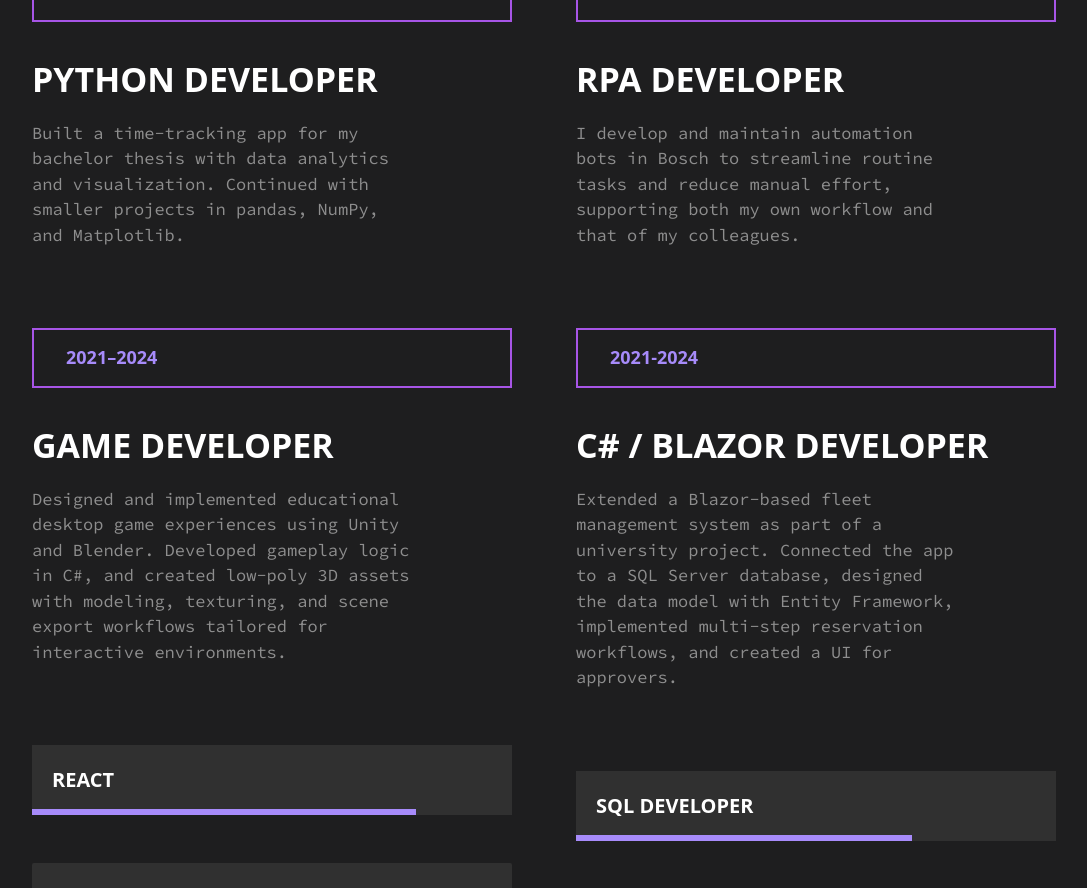
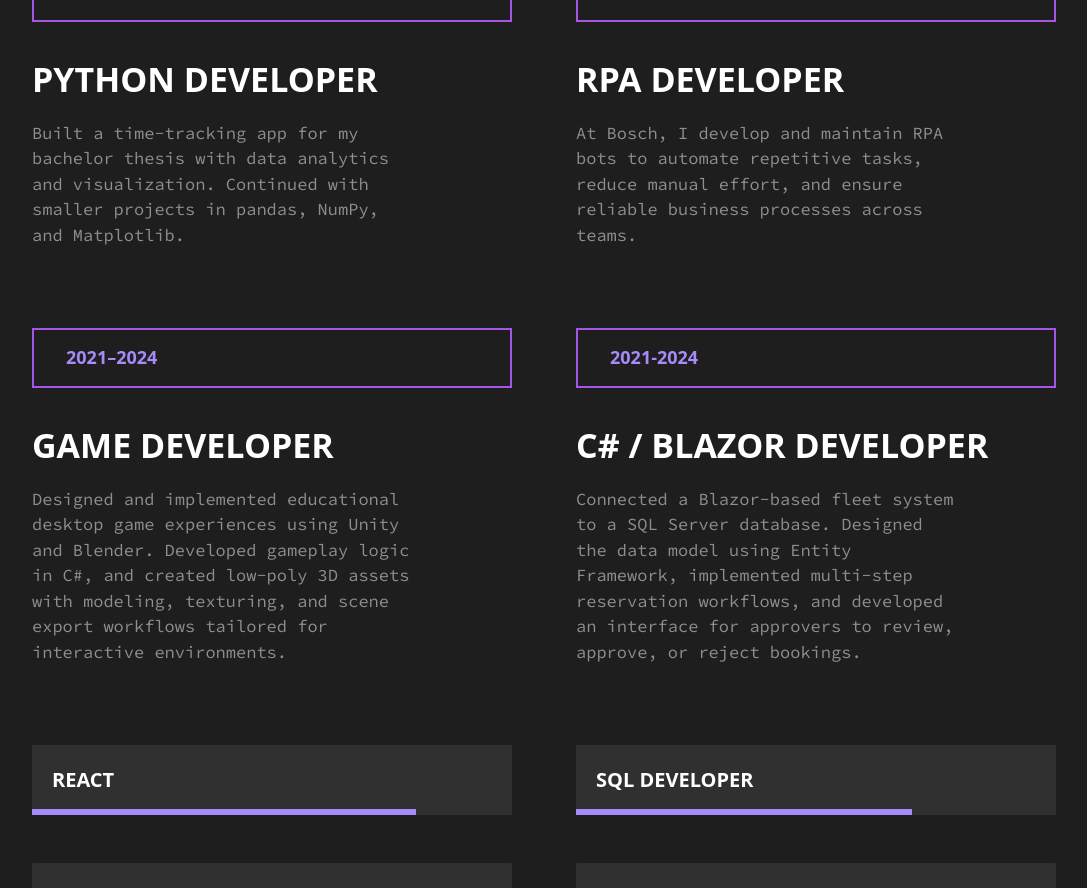
Before and after one commit to eycis/portfolio, a Next.js app: page / in a window 1280 px wide. Shown: the part 2284-3172 px from the top of the page, without its empty margins (96-1183 px from the left). Built offline with nearby package versions, Linux system fonts and the light colour scheme.

Commit message:
text style edit

```diff
--- a/components/SkillItem.tsx
+++ b/components/SkillItem.tsx
@@ -9,14 +9,14 @@ interface Props{
 
 const SkillItem = ({title, year, text} : Props) => {
   return (
-    <div className='mb-[4rem] md:mb-[2rem]'>
+    <div className='mb-[4rem] md:mb-[2rem] h-full flex flex-col justify-between'>
         <h1 className='px-[2rem] text: text-violet-400 py-[0.9rem] font-bold text-[18px] border-[2px] border-[#a755e6]'>
             {year}
         </h1>
         <h1 className='mt-[2rem] uppercase font-semibold mb-[1rem] text-[20px] sm:text-[25px] md:text-[34px] text-white'>
             {title}
         </h1>
-        <p className='text-[#aaaaaa] w-[80%] text-[17px] opacity-80 font-mono '>
+        <p className='text-[#aaaaaa] w-[80%] text-[17px] opacity-80 font-mono flex-grow'>
             {text}
         </p>
     </div>
--- a/components/Skills.tsx
+++ b/components/Skills.tsx
@@ -8,7 +8,7 @@ function Skills() {
       <h1 className="heading">Education & Skills</h1>
       <div className="w-[90%] md:w-[80%] mx-auto pt-[5rem] md:pt-[8rem] grid grid-cols-1 md:grid-cols-2 gap-[4rem] items-start">
 
-        <div className="flex flex-col space-y-[5rem]">
+        <div className="flex flex-col space-y-[5rem] h-full">
           <SkillItem
             title="React Developer"
             year="2024"
@@ -43,12 +43,12 @@ function Skills() {
           <SkillItem
             title="RPA Developer"
             year="2024"
-            text="I develop and maintain automation bots in Bosch to streamline routine tasks and reduce manual effort, supporting both my own workflow and that of my colleagues."
-          />
+            text="At Bosch, I develop and maintain RPA bots to automate repetitive tasks, reduce manual effort, and ensure reliable business processes across teams."
+            />
           <SkillItem
             title="C# / Blazor Developer"
             year="2021-2024"
-            text="Extended a Blazor-based fleet management system as part of a university project. Connected the app to a SQL Server database, designed the data model with Entity Framework, implemented multi-step reservation workflows, and created a UI for approvers."
+            text="Connected a Blazor-based fleet system to a SQL Server database. Designed the data model using Entity Framework, implemented multi-step reservation workflows, and developed an interface for approvers to review, approve, or reject bookings."
             />
           <SkillsLanguage
             skill1="SQL Developer"
```
